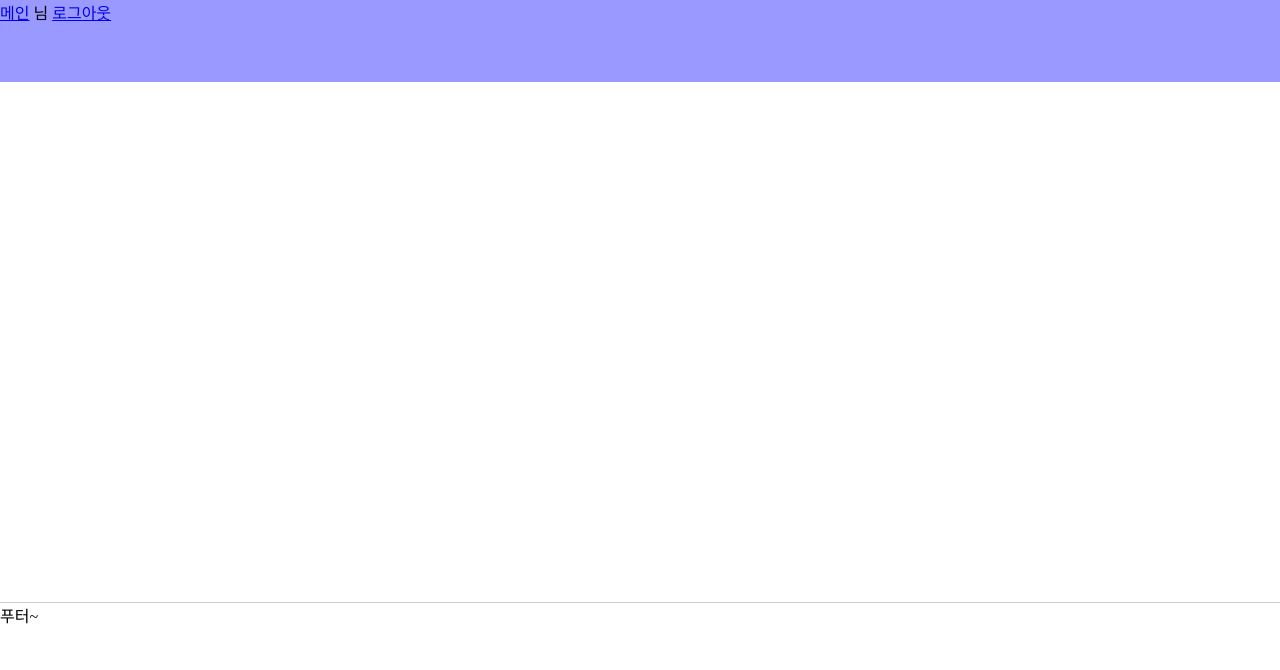
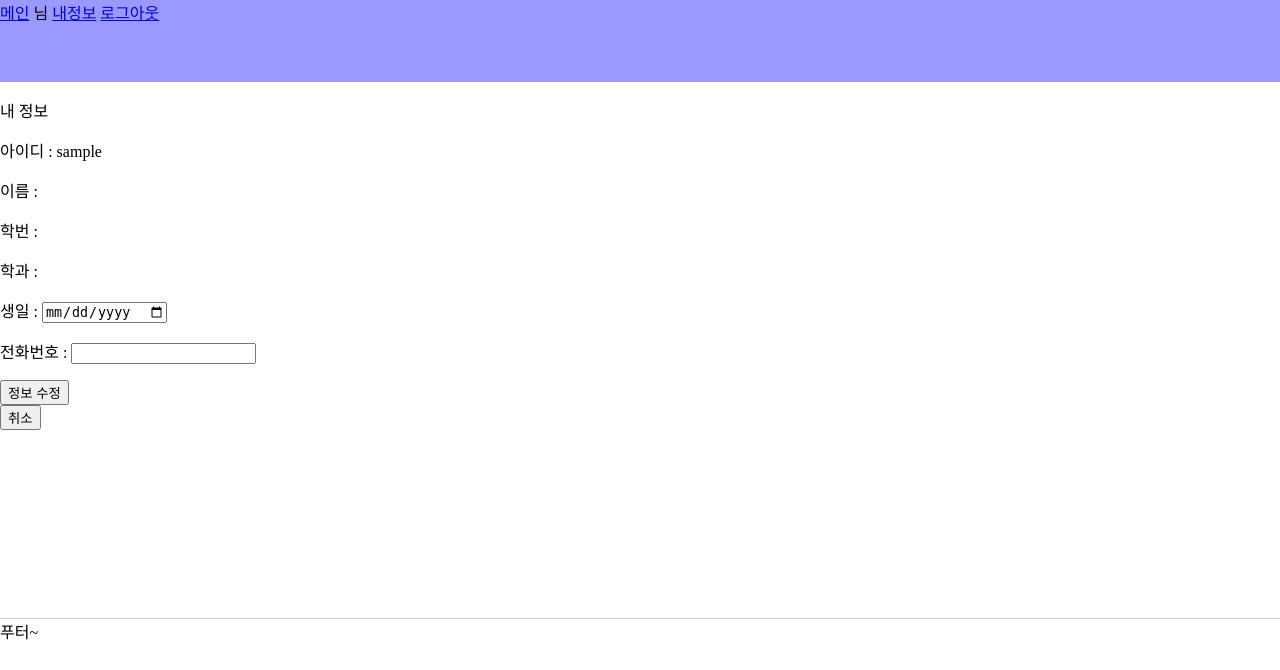
Before and after one commit to 97e57e/CAULendClassRoom, a Django app: page /edit_info in a window 1280 px wide. Shown: the top 670 px of the page. Run offline with Django 3.2, Linux system fonts and the light colour scheme; the visitor is signed in with stand-in values (Sample User, id 1).

Commit message:
Implements my_info & edit_info
내정보 / 정보수정 기능 구현

```diff
--- /dev/null
+++ b/accounts/templates/edit_done.html
@@ -0,0 +1,6 @@
+{% extends 'base.html' %}
+{% block title %}수정 완료 | {% endblock %}
+{% block content %}
+    <p>수정 성공!</p>
+    <a href="{% url 'index'%}">메인으로</a>
+{% endblock %}
--- a/accounts/templates/edit_info.html
+++ b/accounts/templates/edit_info.html
@@ -1,3 +1,18 @@
 {% extends 'base.html' %}
-{% block title %}정보수정 | {% endblock %}
-<div>정보수정</div>
+{% block title %}정보 수정 | {% endblock %}
+{% block content %}
+    <p>내 정보</p>
+    <p>아이디 : {{user_info.username}}</p>
+    <p>이름 : {{user_info.profile.user_name}}</p>
+    <p>학번 : {{user_info.profile.user_code}}</p>
+    <p>학과 : {{user_info.profile.department}}</p>
+    <form method="POST" action="{% url 'request_edit_info'%}">
+        {% csrf_token %}
+        <p>생일 : <input type="date" name = 'edit_birth'></p>
+        <p>전화번호 : <input type="text" value="{{user_info.profile.phone_number}}" name='edit_phone_number'></p>
+        <input type="submit" value="정보 수정">
+    </form>
+
+    <button onclick="location.href='{% url 'my_info' %}'">취소</button>
+
+{% endblock %}
--- a/accounts/urls.py
+++ b/accounts/urls.py
@@ -9,4 +9,6 @@ urlpatterns = [
     path('logout/', auth_view.LogoutView.as_view(), name='logout'),
     path('my_info', views.my_info, name='my_info'),
     path('edit_info', views.edit_info, name='edit_info'),
+    path('request_edit_info', views.request_edit_info, name='request_edit_info'),
+    path('edit_done', views.edit_done, name='edit_done'),
 ]
--- a/accounts/views.py
+++ b/accounts/views.py
@@ -7,7 +7,7 @@ from .forms import ProfileForm
 from .forms import Profile
 from .forms import LoginForm
 
-from django.views.generic import TemplateView
+from django.views.generic import TemplateView, DetailView
 from django.http import HttpResponseServerError
 
 
@@ -53,10 +53,28 @@ def signin(request):
     return render(request, 'signin.html', context)
 
 def my_info(request):
-    return render(request, 'my_info.html')
+    user_info = request.user
+    return render(request, 'my_info.html', {'user_info' : user_info})
 
 def edit_info(request):
-    return render(request, 'edit_info.html')
+    if request.method == "POST":
+        return redirect("/")
+    else:
+        user_info = request.user
+        return render(request, 'edit_info.html',{'user_info' : user_info})
+
+def request_edit_info(request):
+    user = request.user
+    if user.is_authenticated:
+        user.profile.birth = request.POST['edit_birth']
+        user.profile.phone_number = request.POST['edit_phone_number']
+        user.profile.save()
+        return redirect('edit_done')
+    else:
+        return HttpResponseServerError('잘못된 접근입니다.')
+
+def edit_done(request):
+    return render(request, 'edit_done.html')
 
 class signup_done(TemplateView):
     template_name = 'signup_done.html'
--- a/main/templates/navigation.html
+++ b/main/templates/navigation.html
@@ -3,6 +3,7 @@
         <a href="{% url 'index' %}">메인</a>
         {% if user.is_authenticated%}
             {{user.profile.user_name}} 님
+            <a href="{% url 'my_info' %}">내정보</a>
             <a href="{% url 'logout' %}">로그아웃</a>
         {% else %}
         <a href="{% url 'signup' %}">회원가입</a>
```
Also changed, not shown: accounts/templates/my_info.html (+12 -1 lines).
